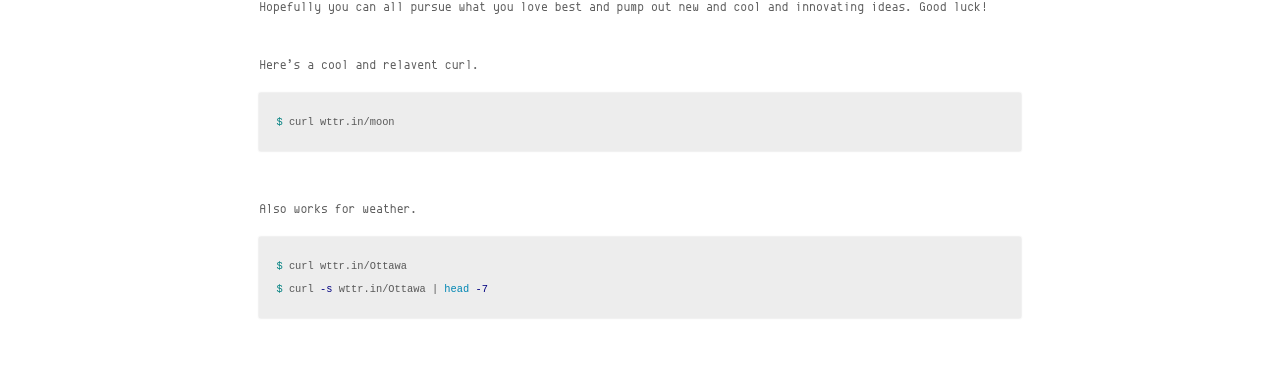
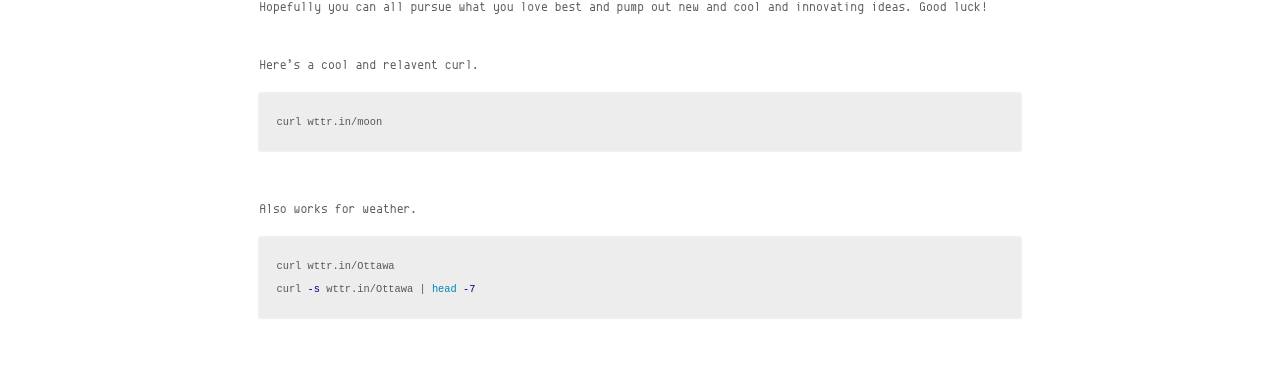
Before and after one commit to bkzhang/bkzhang.github.io, a Jekyll site: the page built from _posts/2017-01-27-chinese-new-years.md, in a window 1280 px wide. Shown: the part 218-601 px from the top of the page. Built offline with Jekyll 4.4.1, drawn with Linux system fonts in a browser that asks for light colours.

````diff
--- a/_posts/2017-01-27-chinese-new-years.md
+++ b/_posts/2017-01-27-chinese-new-years.md
@@ -15,7 +15,7 @@ Here's a cool and relavent curl.
 <br>
 
 ``` bash
-$ curl wttr.in/moon
+curl wttr.in/moon
 ```
 
 <br>
@@ -24,6 +24,6 @@ Also works for weather.
 <br>
 
 ``` bash
-$ curl wttr.in/Ottawa
-$ curl -s wttr.in/Ottawa | head -7
+curl wttr.in/Ottawa
+curl -s wttr.in/Ottawa | head -7
 ```
````
